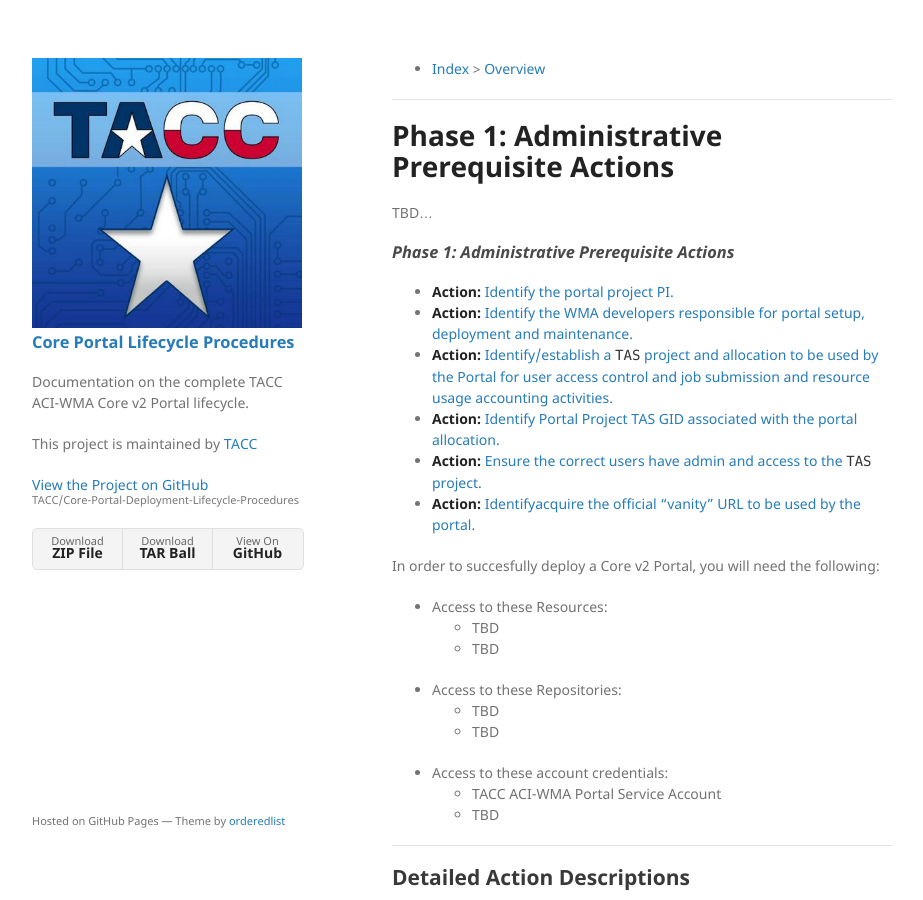
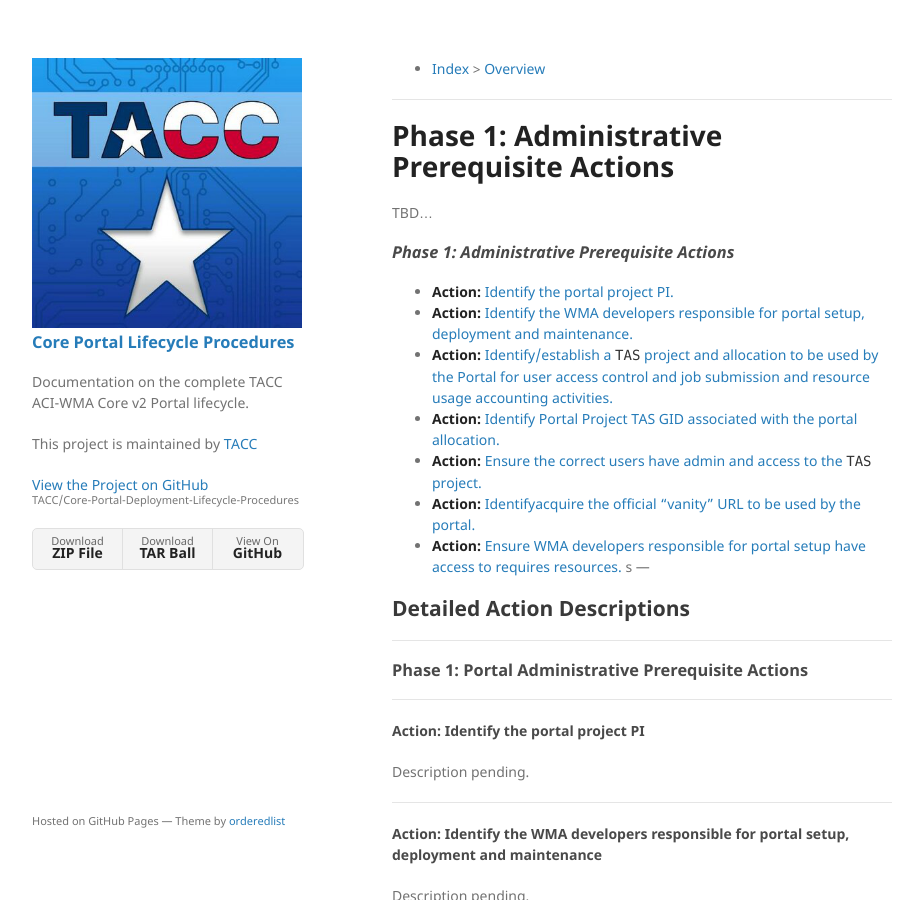
Before and after one commit to TACC/Core-Portal-Deployment-Lifecycle-Procedures, a Jekyll site: the page built from pages/phase_01.md, in a window 1280 px wide and 900 px high. Shown: the whole window, without its empty margins (178-1101 px from the left). Built offline with Jekyll 4.4.1, drawn with Linux system fonts in a browser that asks for light colours; our own code applies the rules of GitHub Pages for plain Markdown files; some of the changed text lies outside the part shown.

Commit message:
Cleaning up checklist - WIP.

```diff
--- a/pages/phase_01.md
+++ b/pages/phase_01.md
@@ -8,27 +8,14 @@ TBD...
 
 ### _Phase 1: Administrative Prerequisite Actions_
 
-- **Action:** [Identify the portal project PI.](#phase1task1)
-- **Action:** [Identify the WMA developers responsible for portal setup, deployment and maintenance.](#phase1task2)
-- **Action:** [Identify/establish a `TAS` project and allocation to be used by the Portal for user access control and job submission and resource usage accounting activities.](#phase1task3)
-- **Action:** [Identify Portal Project TAS GID associated with the portal allocation.](#phase1task4)
-- **Action:** [Ensure the correct users have admin and access to the `TAS` project.](#phase1task5)
-- **Action:** [Identifyacquire the official "vanity" URL to be used by the portal.](#phase1task6)
-
-In order to succesfully deploy a Core v2 Portal, you will need the following:
-
-- Access to these Resources:
-    - TBD
-    - TBD
-
-- Access to these Repositories:
-    - TBD
-    - TBD
-
-- Access to these account credentials:
-    - TACC ACI-WMA Portal Service Account
-    - TBD
-
+- **Action:** [Identify the portal project PI.](#phase1action1)
+- **Action:** [Identify the WMA developers responsible for portal setup, deployment and maintenance.](#phase1action2)
+- **Action:** [Identify/establish a `TAS` project and allocation to be used by the Portal for user access control and job submission and resource usage accounting activities.](#phase1action3)
+- **Action:** [Identify Portal Project TAS GID associated with the portal allocation.](#phase1action4)
+- **Action:** [Ensure the correct users have admin and access to the `TAS` project.](#phase1action5)
+- **Action:** [Identifyacquire the official "vanity" URL to be used by the portal.](#phase1action6)
+- **Action:** [Ensure WMA developers responsible for portal setup have access to requires resources.](#phase1action7)
+s
 ---
 
 <a id="detailed"></a>
@@ -109,4 +96,24 @@ DNS propagation status can be checked using this site: https://dnschecker.org/#C
 
 ---
 
+<a id="phase1action7"></a>
+
+#### Action: Ensure WMA developers responsible fopr portal setup have access to requires resources.
+
+In order to succesfully deploy a Core v2 Portal, you will need the following:
+
+- Access to these Resources:
+    - TBD
+    - TBD
+
+- Access to these Repositories:
+    - TBD
+    - TBD
+
+- Access to these account credentials:
+    - TACC ACI-WMA Portal Service Account
+    - TBD
+
+---
+
 - [Index](../index.md) > [Overview](overview.md)
```
Also changed, not shown: pages/checklist.md (+1 -0 lines).
